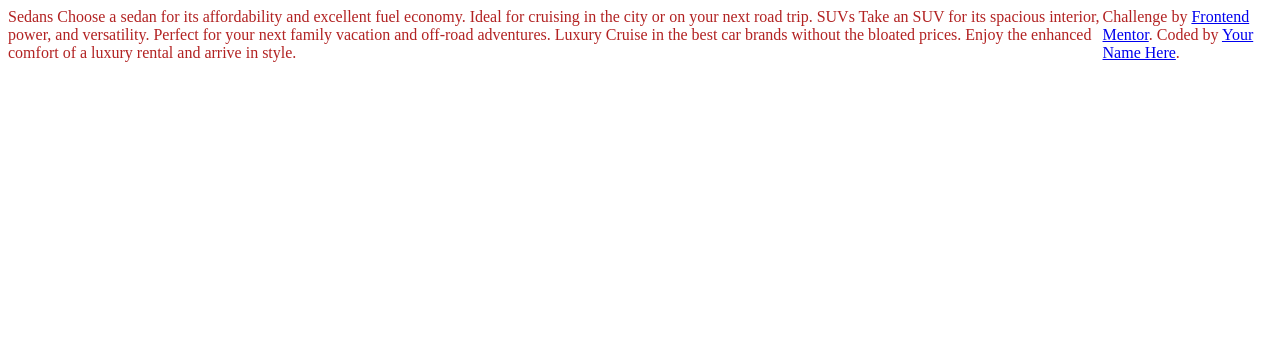
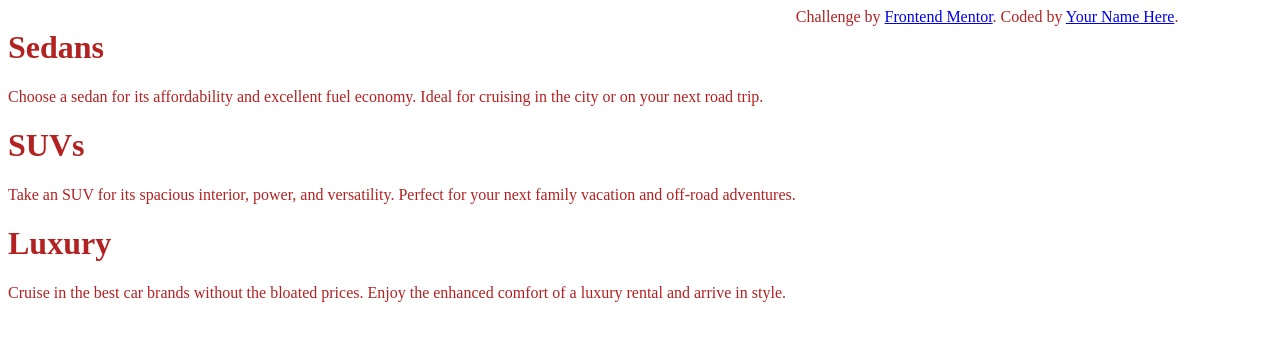
Before and after one commit to ananana3112/3-column-preview-card-component-main, a plain HTML site: page index.html in a window 1280 px wide. Drawn offline with Linux system fonts and the light colour scheme.

Commit message:
put in div

```diff
--- a/index.html
+++ b/index.html
@@ -10,18 +10,25 @@
   <link rel="stylesheet" type="text/css" href="index.css" />
 </head>
 <body>
+<div>
+  <div>
+  <h1>Sedans</h1>
+  <p>Choose a sedan for its affordability and excellent fuel economy. Ideal for cruising in the city
+  or on your next road trip.</p>
+  </div>
 
-  Sedans
-  Choose a sedan for its affordability and excellent fuel economy. Ideal for cruising in the city
-  or on your next road trip.
+  <div>
+  <h1>SUVs</h1>
+  <p>Take an SUV for its spacious interior, power, and versatility. Perfect for your next family vacation
+  and off-road adventures.</p>
+  </div>
 
-  SUVs
-  Take an SUV for its spacious interior, power, and versatility. Perfect for your next family vacation
-  and off-road adventures.
-
-  Luxury
-  Cruise in the best car brands without the bloated prices. Enjoy the enhanced comfort of a luxury
-  rental and arrive in style.
+  <div>
+  <h1>Luxury</h1>
+  <p>Cruise in the best car brands without the bloated prices. Enjoy the enhanced comfort of a luxury
+  rental and arrive in style.</p>
+  </div>
+</div>
 
   <div class="attribution">
     Challenge by <a href="https://www.frontendmentor.io?ref=challenge" target="_blank">Frontend Mentor</a>.
```
